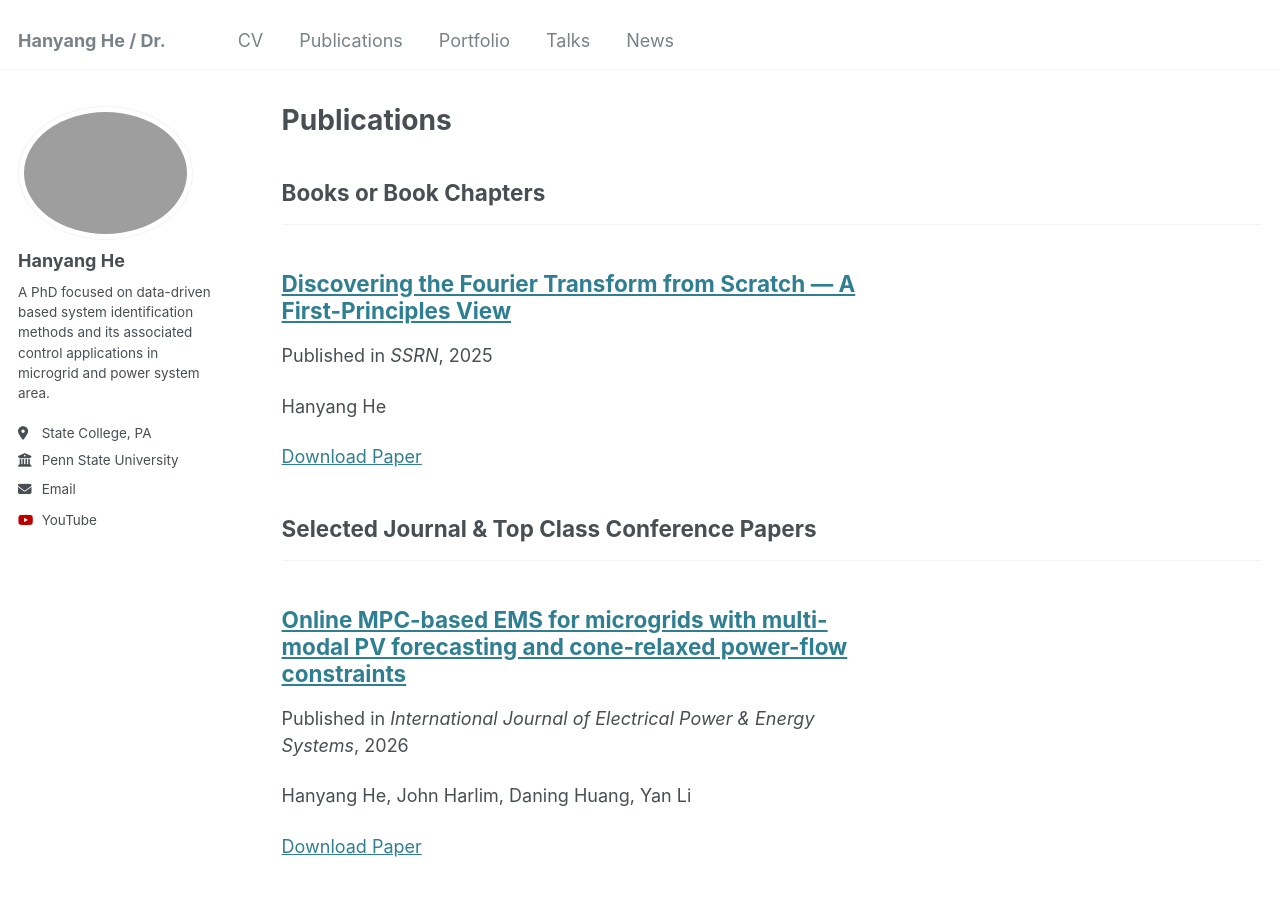
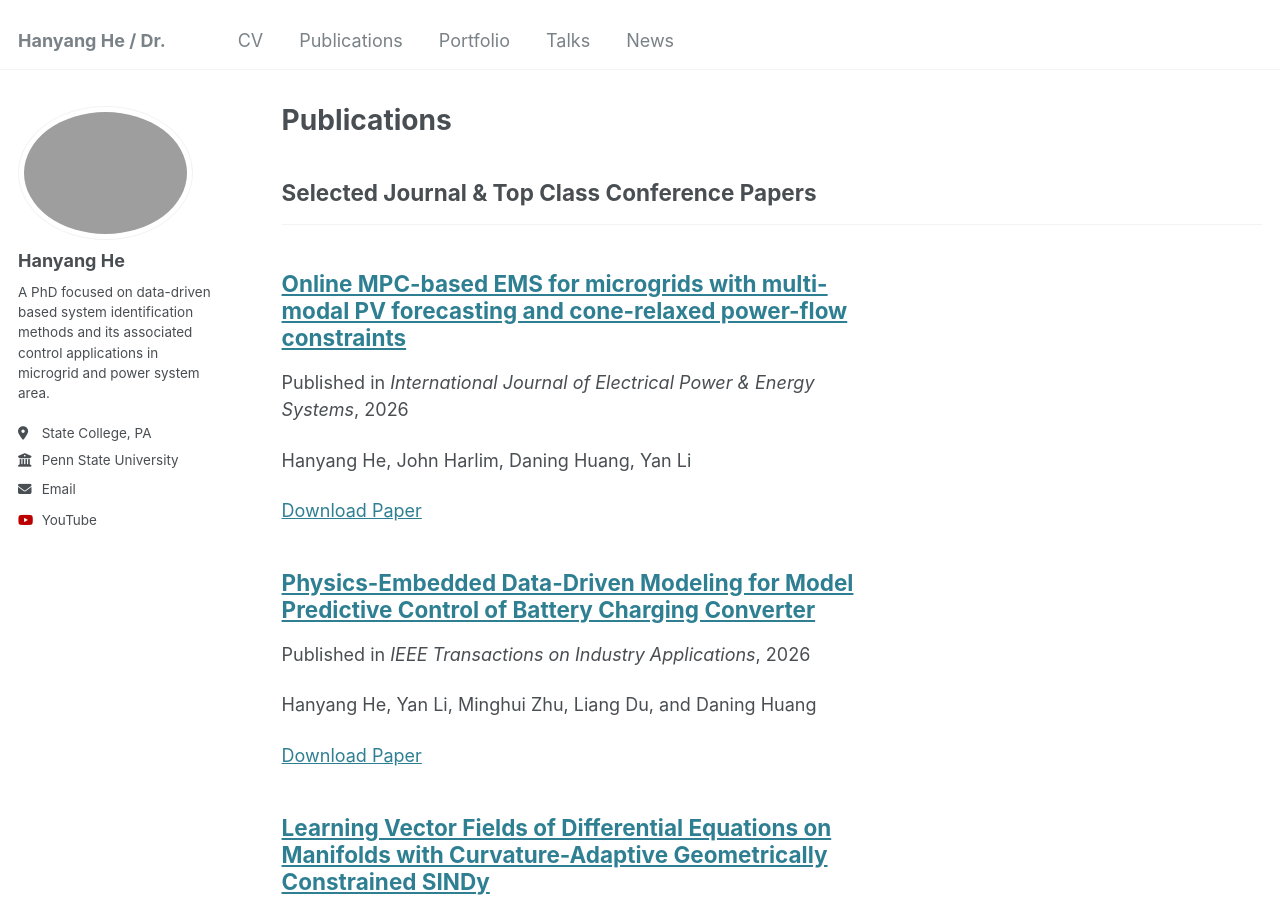
Before and after one commit to HanyangHe/HanyangHe.github.io, a Jekyll site: the page built from _pages/publications.html, in a window 1280 px wide and 900 px high. Built offline with Jekyll 4.4.1, drawn with Linux system fonts in a browser that asks for light colours.

Commit message:
Update publication categories in _config.yml
Removed 'Books or Book Chapters' category and added 'Other Scholarly Work'.

```diff
--- a/_config.yml
+++ b/_config.yml
@@ -76,13 +76,12 @@ author:
 
 # Publication Category - The following a list of publication categories and their headings
 publication_category:
-  books:
-    title: 'Books or Book Chapters'
   manuscripts:
     title: 'Selected Journal & Top Class Conference Papers'
   conferences:
     title: 'Conference Papers'
-
+  others:
+    title: 'Other Scholarly Work'
 
 # Site Settings
 teaser                   :  # filename of teaser fallback teaser image placed in /images/, .e.g. "500x300.png"
```
